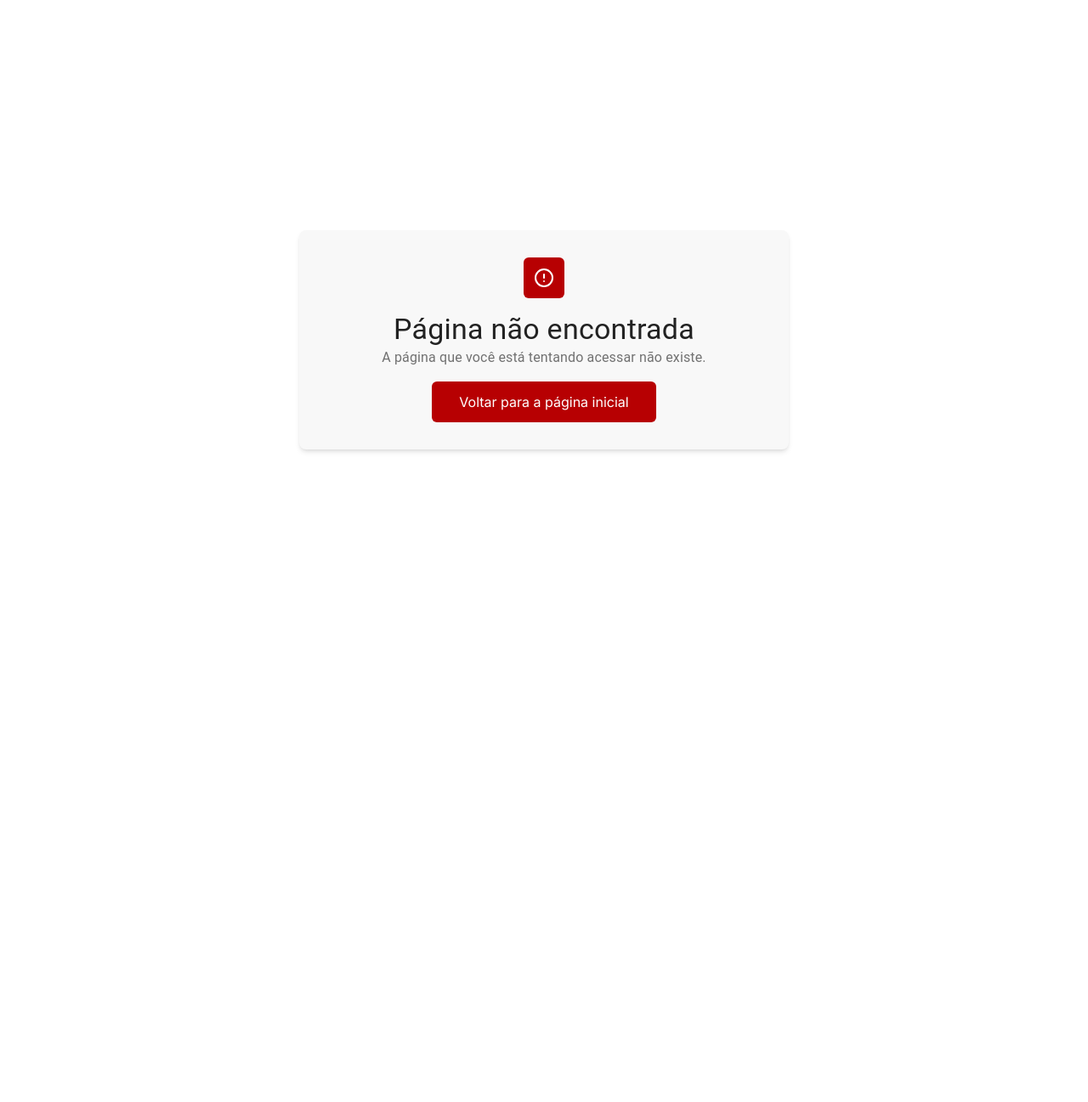
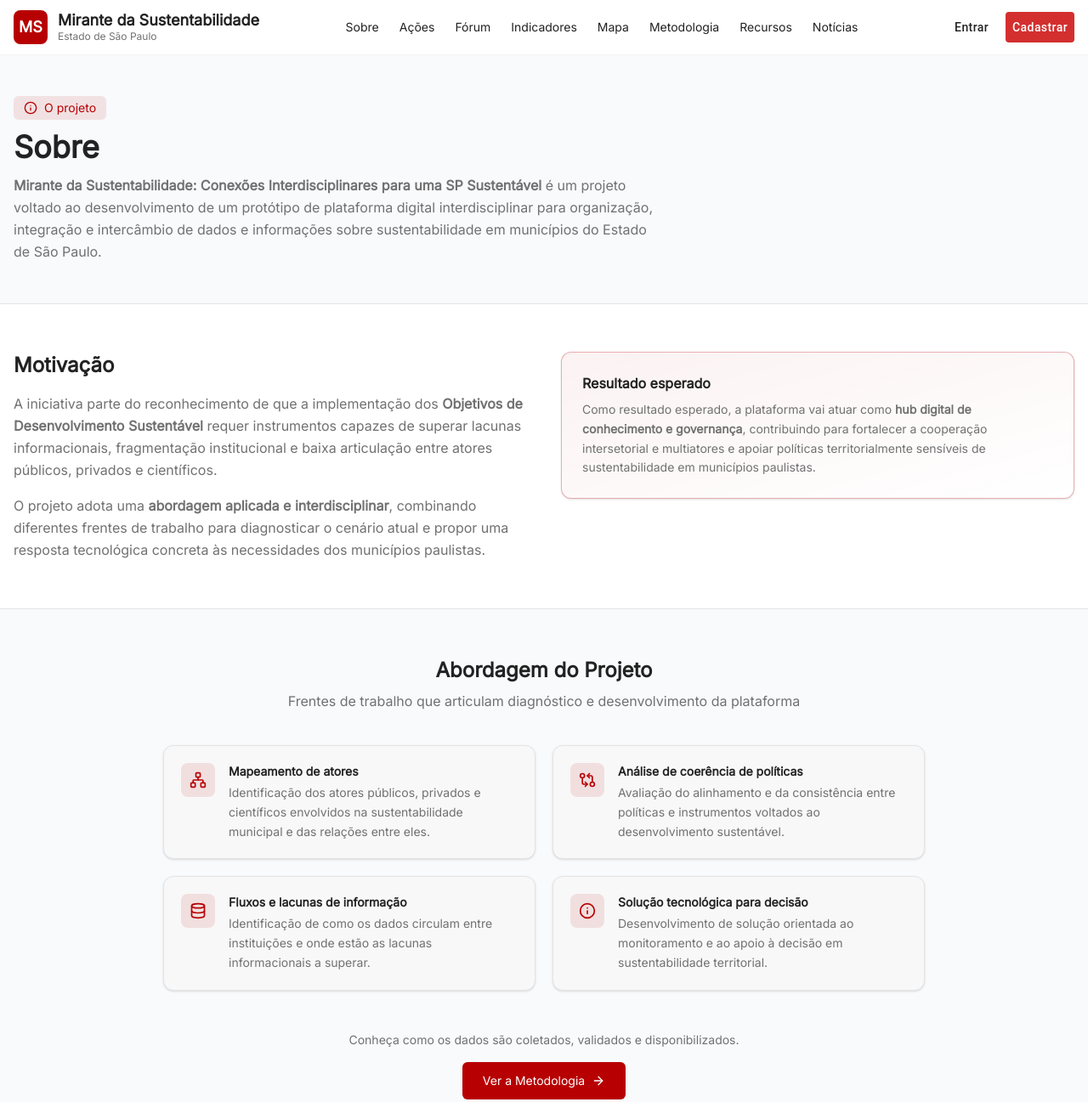
Before and after one commit to phf30012006/MiranteFront, a React (Vite) app: page /sobre in a window 1280 px wide. Shown: the top 1297 px of the page at 85% size. Before the commit the page ends 800 px from the top, so only its background shows below. Built offline with nearby package versions, Linux system fonts and the light colour scheme; no server answers.

Commit message:
feat: new page "Sobre"

```diff
--- a/src/App.jsx
+++ b/src/App.jsx
@@ -8,11 +8,12 @@ import { AuthProvider } from "./contexts/AuthContext"
 import MapaPage from "./pages/Mapa"
 import AcaoDetalhesPage from "./pages/AcaoDetalhes"
 import CadastroAcoesPage from "./pages/CadastroAcoes"
-// import IndicadoresPage from "./pages/Indicadores"
+import IndicadoresPage from "./pages/Indicadores"
 import NoticiasPage from "./pages/Noticias"
 import ForumPage from "./pages/Forum"
 import RecursosPage from "./pages/Recursos"
 import MetodologiaPage from "./pages/Metodologia"
+import SobrePage from "./pages/Sobre"
 // import AdminPage from "./pages/Admin"
 
 function App() {
@@ -20,6 +21,7 @@ function App() {
     <AuthProvider>
       <Routes>
         <Route path="/" element={<HomePage />} />
+        <Route path="/sobre" element={<SobrePage />} />
         <Route path="/cadastro" element={<CadastroPage />} />
         <Route path="/login" element={<LoginPage />} />
         <Route path="/acoes" element={<AcoesPage />} />
@@ -31,8 +33,6 @@ function App() {
         <Route path="/metodologia" element={<MetodologiaPage />} />
         <Route path="/mapa" element={<MapaPage />} />
         {/* <Route path="/nova-acao" element={<NovaAcaoPage />} />
-        <Route path="/mapa" element={<MapaPage />} />
-        {/* <Route path="/nova-acao" element={<NovaAcaoPage />} />
         <Route path="/indicadores" element={<IndicadoresPage />} />
         <Route path="/admin" element={<AdminPage />} /> */}
         <Route path="*" element={<NotFoundPage />} />
--- /dev/null
+++ b/src/pages/Sobre/index.jsx
@@ -0,0 +1,135 @@
+import { Header } from "../../components/header"
+import { Footer } from "../../components/footer"
+import { Info, Network, GitCompareArrows, Database, ArrowRight } from "lucide-react"
+import { NavLink } from "react-router-dom"
+
+const ABORDAGEM = [
+  {
+    titulo: "Mapeamento de atores",
+    descricao:
+      "Identificação dos atores públicos, privados e científicos envolvidos na sustentabilidade municipal e das relações entre eles.",
+    icone: Network,
+  },
+  {
+    titulo: "Análise de coerência de políticas",
+    descricao:
+      "Avaliação do alinhamento e da consistência entre políticas e instrumentos voltados ao desenvolvimento sustentável.",
+    icone: GitCompareArrows,
+  },
+  {
+    titulo: "Fluxos e lacunas de informação",
+    descricao:
+      "Identificação de como os dados circulam entre instituições e onde estão as lacunas informacionais a superar.",
+    icone: Database,
+  },
+  {
+    titulo: "Solução tecnológica para decisão",
+    descricao:
+      "Desenvolvimento de solução orientada ao monitoramento e ao apoio à decisão em sustentabilidade territorial.",
+    icone: Info,
+  },
+]
+
+export default function SobrePage() {
+  return (
+    <div className="flex min-h-screen flex-col">
+      <Header />
+
+      <main className="flex-1">
+        {/* Hero */}
+        <section className="bg-slate-50 border-b border-border py-12">
+          <div className="container mx-auto px-4">
+            <div className="max-w-3xl">
+              <div className="mb-3 inline-flex items-center gap-2 rounded-md bg-primary/10 px-3 py-1 text-sm font-medium text-primary">
+                <Info className="h-4 w-4" />
+                O projeto
+              </div>
+              <h1 className="mb-3 font-heading text-4xl font-bold text-foreground">Sobre</h1>
+              <p className="text-muted-foreground text-pretty leading-relaxed">
+                <strong>Mirante da Sustentabilidade: Conexões Interdisciplinares para uma SP Sustentável</strong> é um
+                projeto voltado ao desenvolvimento de um protótipo de plataforma digital interdisciplinar para
+                organização, integração e intercâmbio de dados e informações sobre sustentabilidade em municípios do
+                Estado de São Paulo.
+              </p>
+            </div>
+          </div>
+        </section>
+
+        {/* Motivação */}
+        <section className="py-14 border-b border-border">
+          <div className="container mx-auto px-4">
+            <div className="grid gap-10 lg:grid-cols-2 lg:items-start">
+              <div>
+                <h2 className="mb-4 font-heading text-2xl font-bold text-foreground">Motivação</h2>
+                <p className="mb-4 text-muted-foreground leading-relaxed text-pretty">
+                  A iniciativa parte do reconhecimento de que a implementação dos{" "}
+                  <strong>Objetivos de Desenvolvimento Sustentável</strong> requer instrumentos capazes de superar
+                  lacunas informacionais, fragmentação institucional e baixa articulação entre atores públicos,
+                  privados e científicos.
+                </p>
+                <p className="text-muted-foreground leading-relaxed text-pretty">
+                  O projeto adota uma <strong>abordagem aplicada e interdisciplinar</strong>, combinando diferentes
+                  frentes de trabalho para diagnosticar o cenário atual e propor uma resposta tecnológica concreta às
+                  necessidades dos municípios paulistas.
+                </p>
+              </div>
+
+              <div className="rounded-xl border border-primary/30 bg-gradient-to-br from-primary/5 to-transparent p-6 shadow-sm">
+                <h3 className="mb-2 text-base font-semibold text-foreground">Resultado esperado</h3>
+                <p className="text-sm text-muted-foreground leading-relaxed text-pretty">
+                  Como resultado esperado, a plataforma vai atuar como <strong>hub digital de conhecimento e
+                  governança</strong>, contribuindo para fortalecer a cooperação intersetorial e multiatores e apoiar
+                  políticas territorialmente sensíveis de sustentabilidade em municípios paulistas.
+                </p>
+              </div>
+            </div>
+          </div>
+        </section>
+
+        {/* Abordagem */}
+        <section className="py-14 bg-slate-50">
+          <div className="container mx-auto px-4">
+            <div className="mb-10 text-center">
+              <h2 className="font-heading text-2xl font-bold text-foreground">Abordagem do Projeto</h2>
+              <p className="mt-2 text-muted-foreground">
+                Frentes de trabalho que articulam diagnóstico e desenvolvimento da plataforma
+              </p>
+            </div>
+
+            <div className="mx-auto grid max-w-4xl gap-5 sm:grid-cols-2">
+              {ABORDAGEM.map((item) => {
+                const Icon = item.icone
+                return (
+                  <div key={item.titulo} className="flex gap-4 rounded-xl border border-border bg-card p-5 shadow-sm">
+                    <div className="flex h-10 w-10 shrink-0 items-center justify-center rounded-lg bg-primary/10 text-primary">
+                      <Icon className="h-5 w-5" />
+                    </div>
+                    <div>
+                      <h3 className="mb-1 text-sm font-bold text-foreground">{item.titulo}</h3>
+                      <p className="text-sm text-muted-foreground leading-relaxed">{item.descricao}</p>
+                    </div>
+                  </div>
+                )
+              })}
+            </div>
+
+            <div className="mt-12 text-center">
+              <p className="mb-4 text-sm text-muted-foreground">
+                Conheça como os dados são coletados, validados e disponibilizados.
+              </p>
+              <NavLink
+                to="/metodologia"
+                className="inline-flex items-center gap-2 rounded-md bg-primary px-6 py-3 text-sm font-medium text-primary-foreground hover:bg-primary/90"
+              >
+                Ver a Metodologia
+                <ArrowRight className="h-4 w-4" />
+              </NavLink>
+            </div>
+          </div>
+        </section>
+      </main>
+
+      <Footer />
+    </div>
+  )
+}
```
